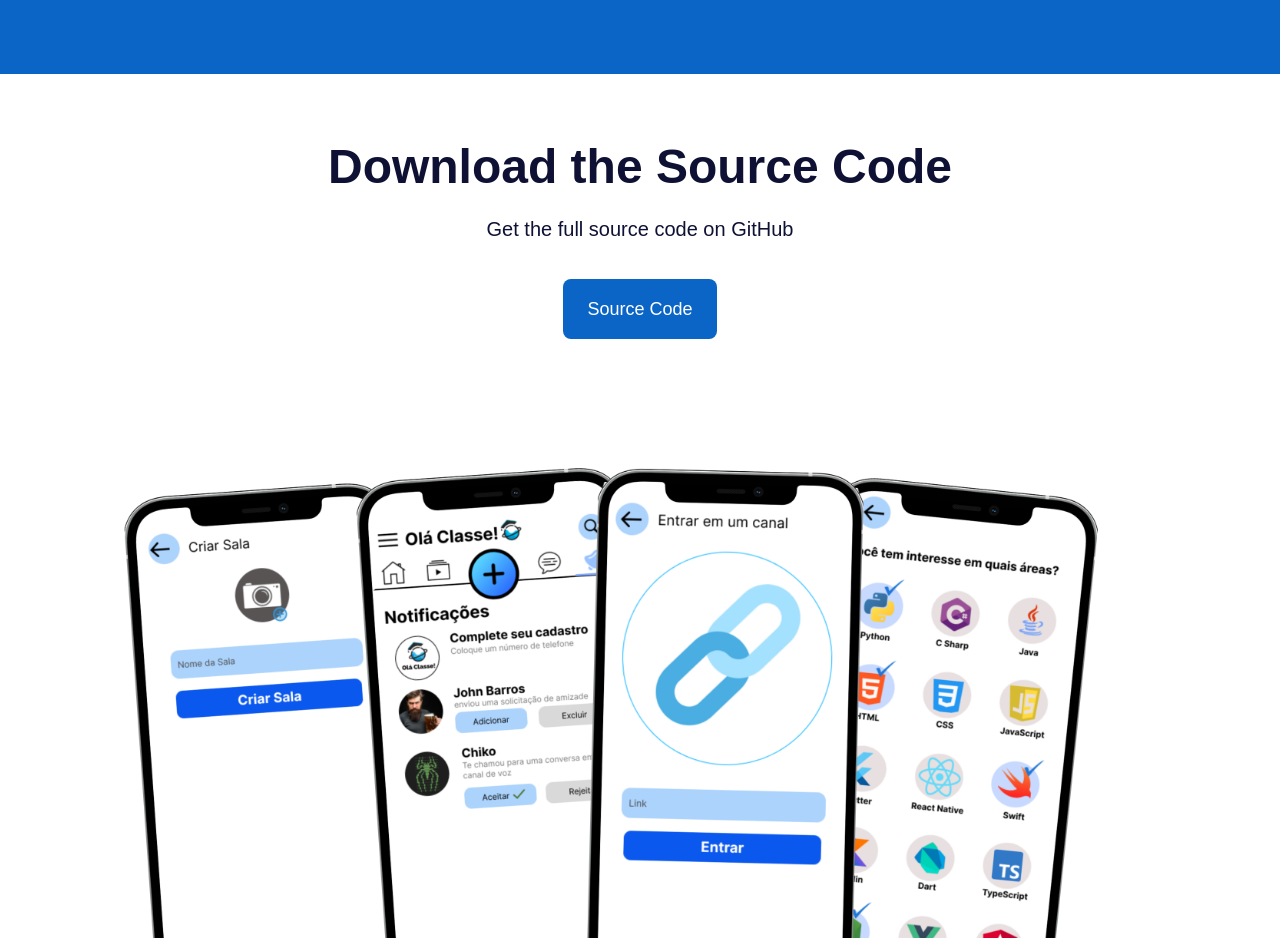
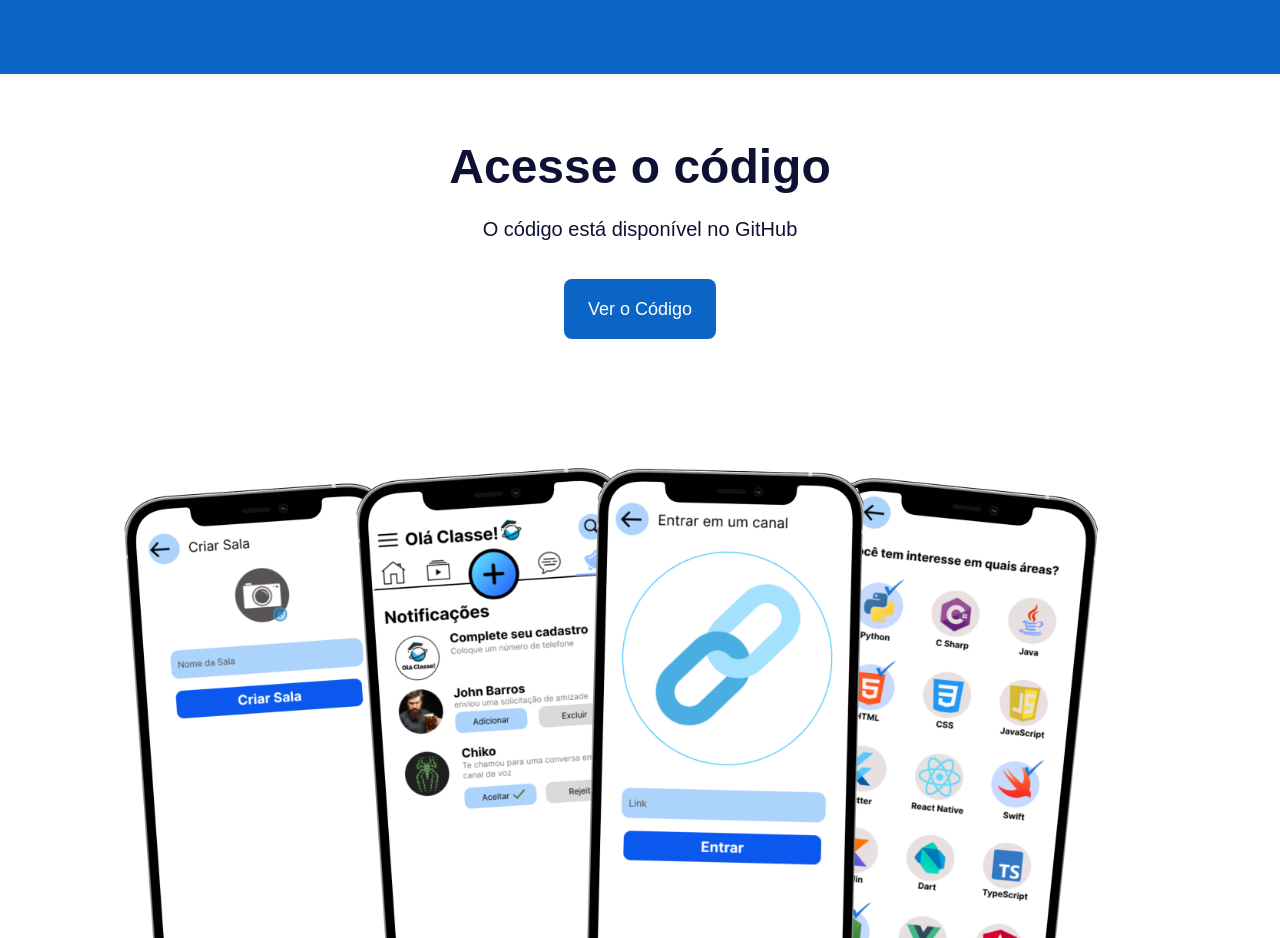
Before and after one commit to Alexxmfs/App_Ola_Classe, a React (Create React App) app in the folder Vitrine/: page / in a window 1280 px wide. Shown: the part 3860-4798 px from the top of the page. Built offline with nearby package versions, Linux system fonts and the light colour scheme.

Commit message:
acesso ao código

```diff
--- a/Vitrine/src/components/Download.jsx
+++ b/Vitrine/src/components/Download.jsx
@@ -8,11 +8,11 @@ const Download = () => {
     <div className={`${styles.section} ${styles.bgWhite}`}>
       <div className={`${styles.subSection} flex-col text-center`}>
         <div>
-          <h1 className={`${styles.h1Text} ${styles.blackText}`}>Download the Source Code</h1>
-          <p className={`${styles.pText} ${styles.blackText}`}>Get the full source code on GitHub</p>
+          <h1 className={`${styles.h1Text} ${styles.blackText}`}>Acesse o código</h1>
+          <p className={`${styles.pText} ${styles.blackText}`}>O código está disponível no GitHub</p>
         </div>
         <button className={`${styles.btnPrimary}`}>
-          Source Code</button>
+        Ver o Código</button>
           <div className={styles.flexCenter}>
             <img
               src={assets.telas}
```
